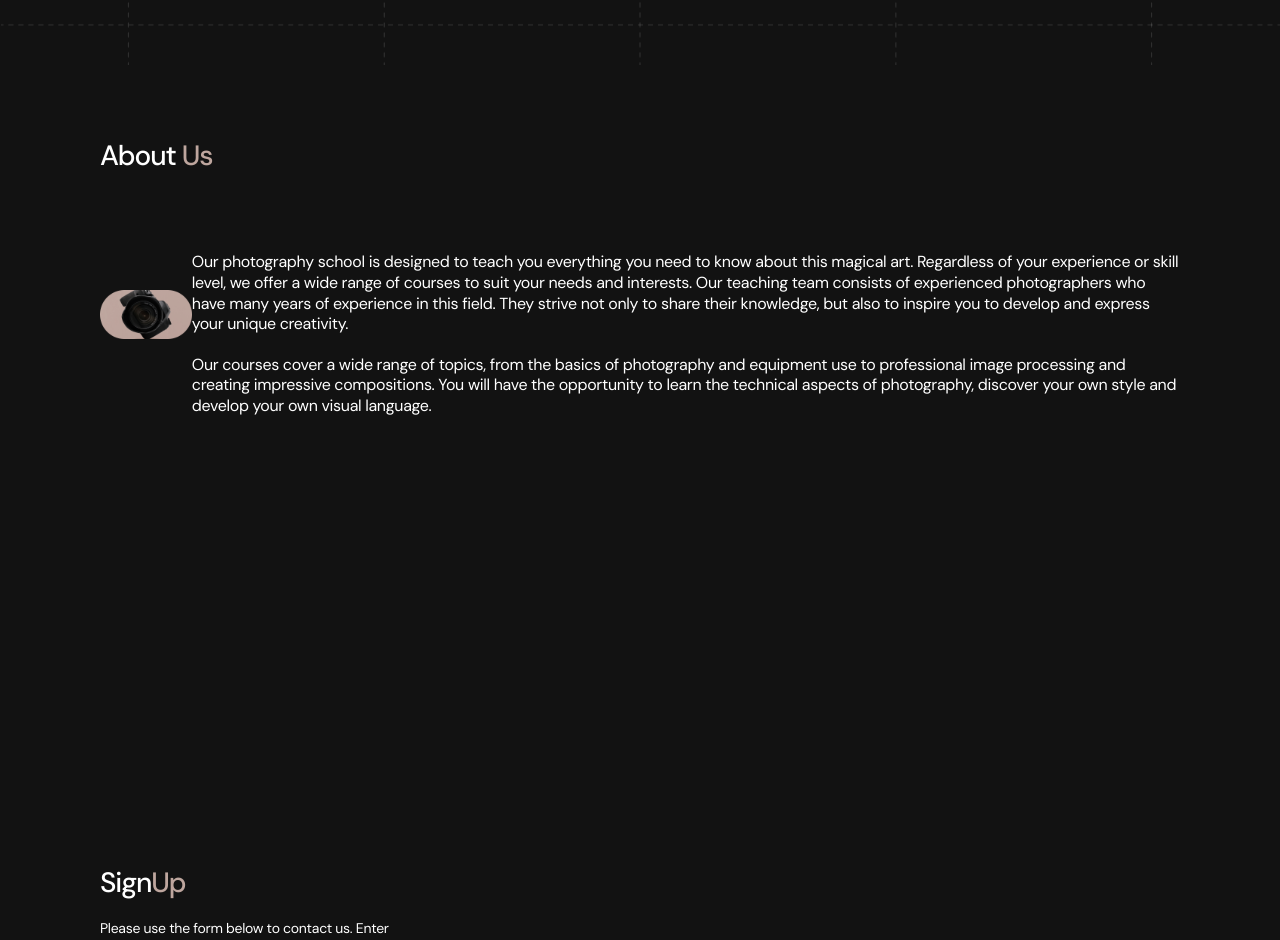
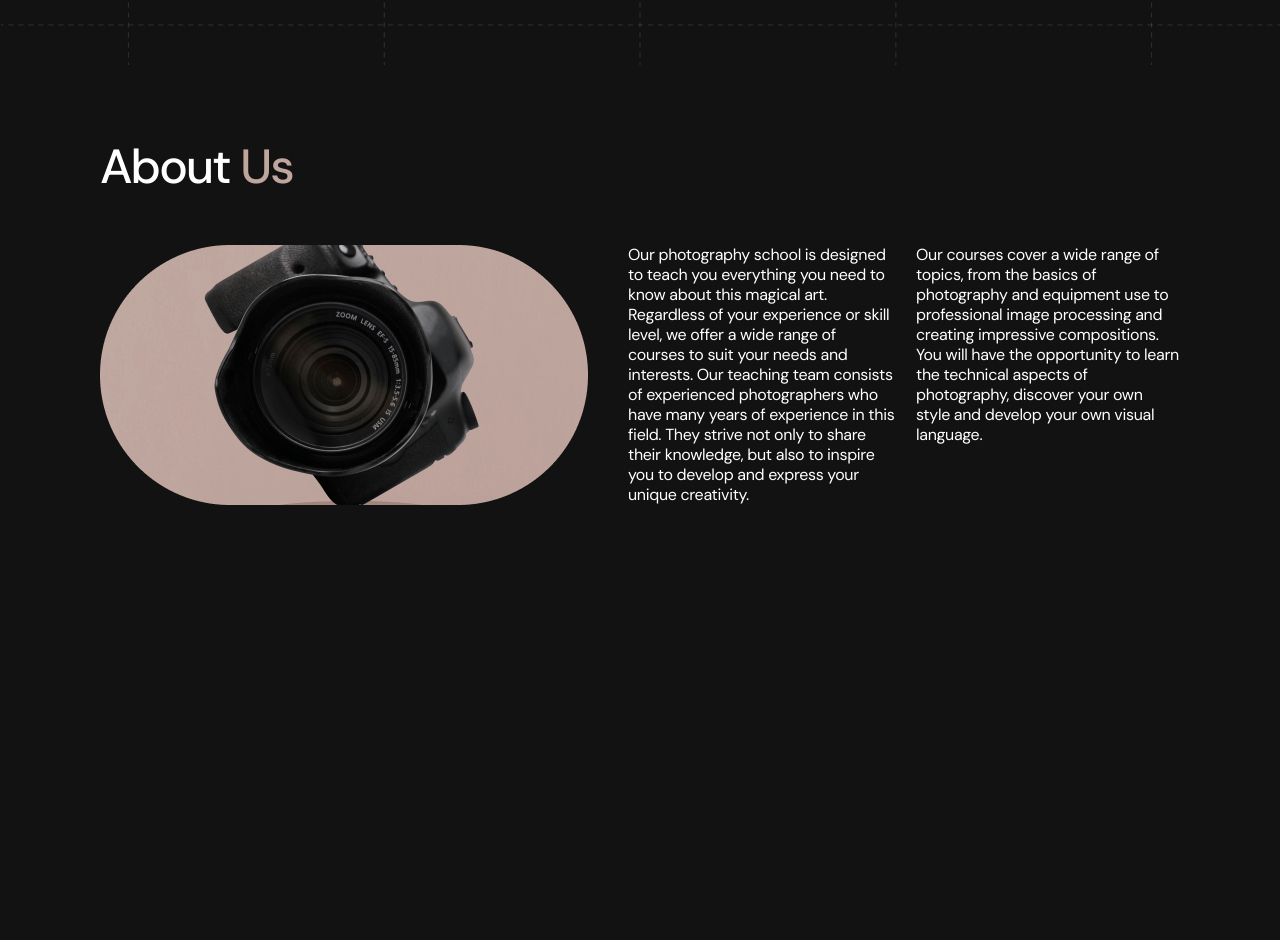
Before and after one commit to team-e-goit/FocusFrame, a plain HTML site: page index.html in a window 1280 px wide. Shown: the part 804-1744 px from the top of the page. Drawn offline with nearby package versions, Linux system fonts and the light colour scheme.

Commit message:
aboutus rafet

```diff
--- a/src/css/main.css
+++ b/src/css/main.css
@@ -375,6 +375,37 @@ body {
   height: 100%;
   margin: 0 auto;
 }
+/* about-us */
+.title {
+  font-size: 28px;
+  font-weight: 500;
+  line-height: 1.14;
+  letter-spacing: -0.04em;
+  margin-bottom: 40px;
+}
+.span {
+  color: #bea69e;
+}
+.img-wrapper {
+  display: flex;
+  justify-content: center;
+  align-items: center;
+}
+.about-img {
+  width: 100%;
+  height: 100%;
+}
+.list {
+  margin-top: 40px;
+  display: flex;
+  flex-wrap: wrap;
+  gap: 20px;
+}
+.text {
+  width: 100%;
+  line-height: 1.29;
+  letter-spacing: -0.02em;
+}
 
 @media only screen and (min-width: 320px) {
   /* hero */
@@ -404,6 +435,18 @@ body {
 @media only screen and (max-width: 767.98px) {
 }
 @media only screen and (min-width: 768px) {
+  /* about-us */
+  .title {
+    margin-bottom: 50px;
+    font-size: 48px;
+    line-height: 1.13;
+  }
+  .text {
+    width: 280px;
+    font-size: 16px;
+    line-height: 1.25;
+  }
+
   .section {
     padding: 50px 0;
   }
@@ -630,6 +673,19 @@ textarea {
 @media only screen and (max-width: 1279.98px) {
 }
 @media only screen and (min-width: 1280px) {
+  /* about-us */
+  .img-wrapper {
+    gap: 40px;
+  }
+  .list {
+    margin-top: 0;
+  }
+  .text {
+    width: 268px;
+  }
+  .list-item:last-child > .text {
+    width: 264px;
+  }
   .container {
     max-width: 1280px;
     padding: 0 100px;
@@ -698,34 +754,3 @@ textarea {
     background-image: url(../images/net-desk@2x.png);
   }
 }
-
-.title {
-  font-size: 28px;
-  font-weight: 500;
-  line-height: 1.14;
-  letter-spacing: -0.04em;
-  margin-bottom: 40px;
-}
-.span {
-  color: #bea69e;
-}
-.img-wrapper {
-  display: flex;
-  justify-content: center;
-  align-items: center;
-}
-.about-img {
-  width: 100%;
-  height: 100%;
-}
-.list {
-  margin-top: 40px;
-  display: flex;
-  flex-wrap: wrap;
-  gap: 20px;
-}
-.text {
-  width: 100%;
-  line-height: 1.29;
-  letter-spacing: -0.02em;
-}
```
